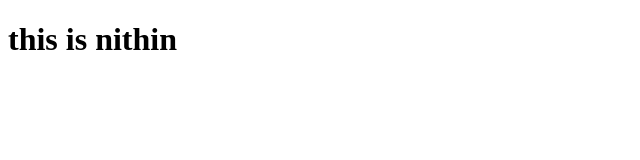
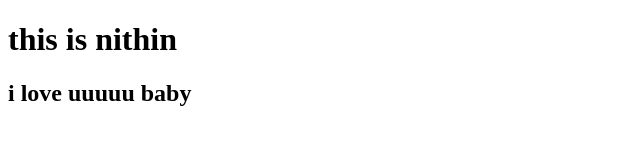
Before and after one commit to Nithinbikkumalla/git_commands, a plain HTML site: page index.html in a window 1280 px wide. Shown: the whole page, without its empty margins (0-640 px from the left). Drawn offline with Linux system fonts and the light colour scheme.

Commit message:
nithin first

```diff
--- a/index.html
+++ b/index.html
@@ -7,5 +7,6 @@
 </head>
 <body>
     <h1>this is nithin</h1>
+    <h2>i love uuuuu baby</h2>
 </body>
 </html>
```
